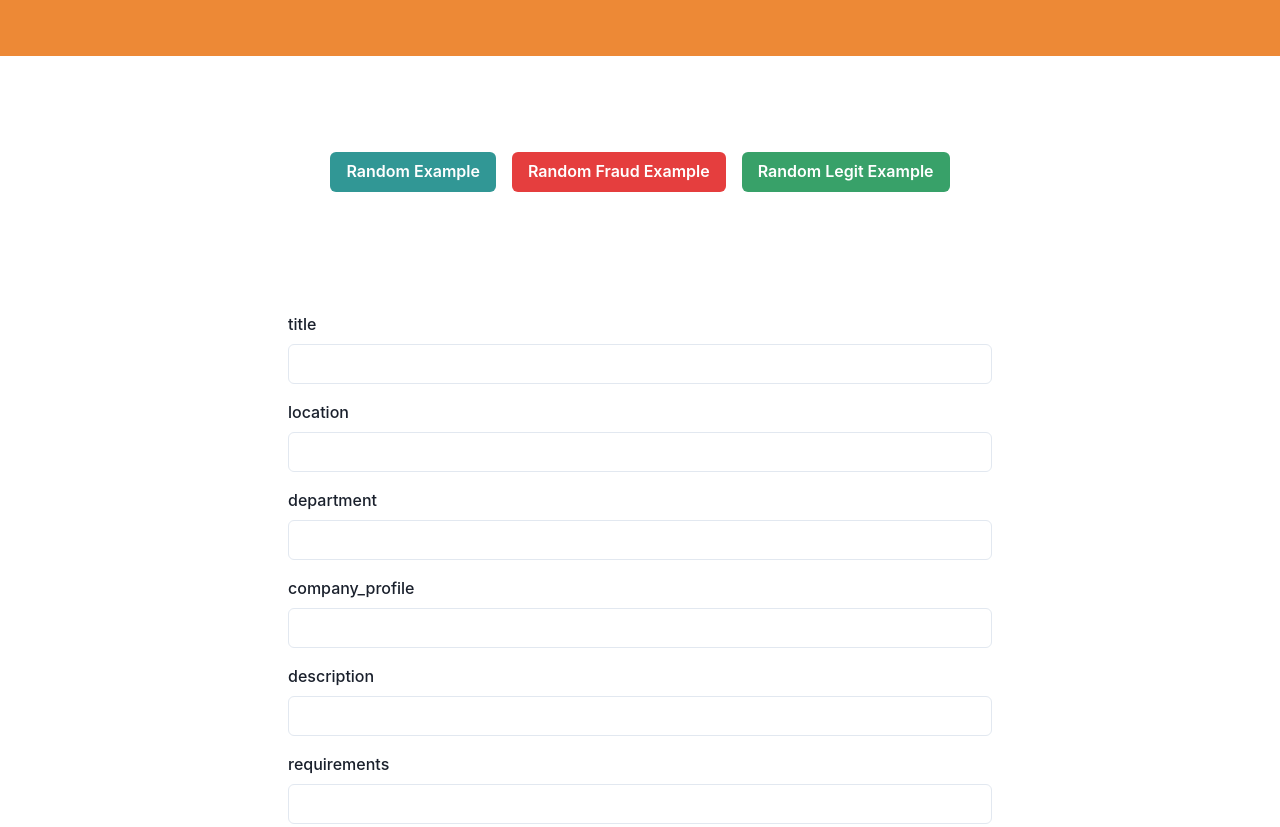
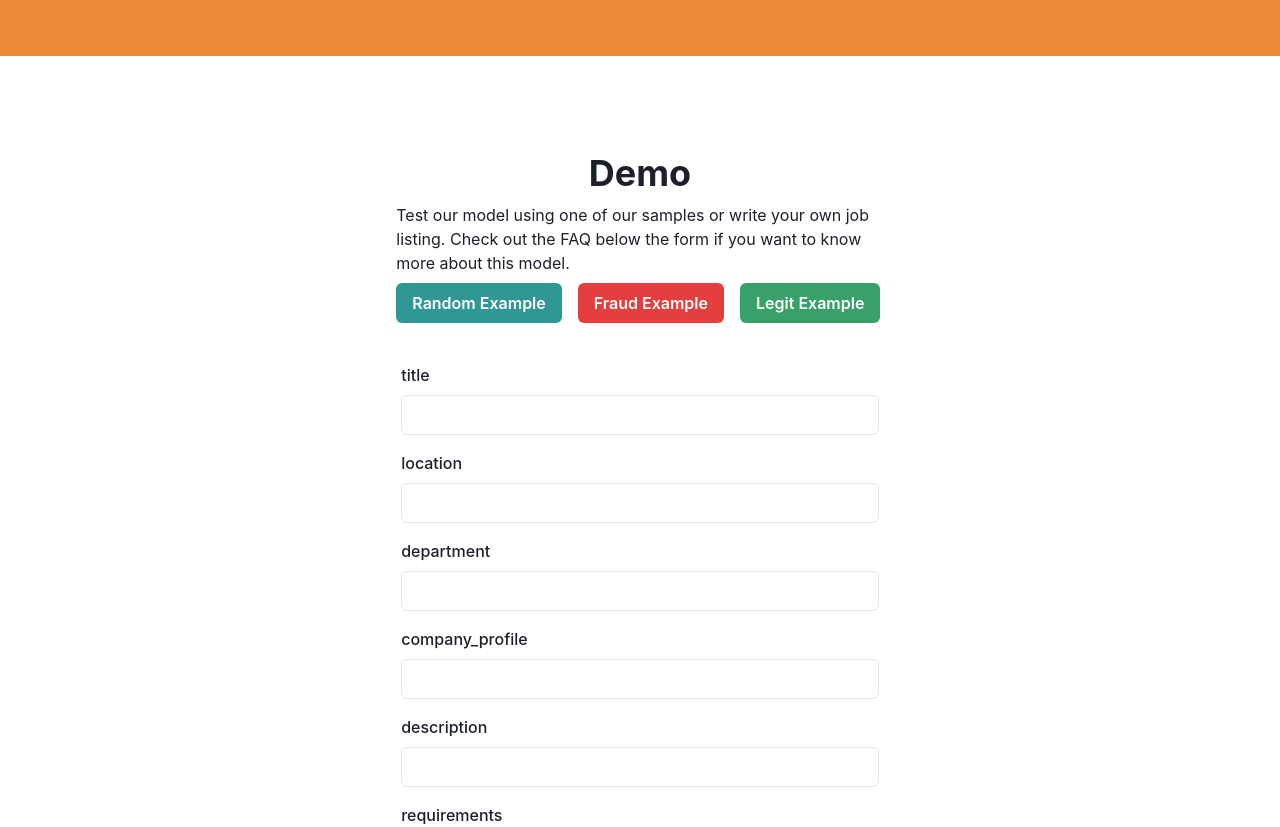
Before and after one commit to JobShield/jobshield-fe, a React (Create React App) app: page / in a window 1280 px wide. Shown: the part 800-1627 px from the top of the page. Built offline with nearby package versions, Linux system fonts and the light colour scheme.

Commit message:
Finish up some stuff.

```diff
--- a/src/components/DemoForm.tsx
+++ b/src/components/DemoForm.tsx
@@ -1,11 +1,13 @@
 import {
   Button,
   Container,
+  Heading,
+  Text,
+  VStack,
   useBreakpointValue,
-  VStack,
 } from "@chakra-ui/react";
 import { Form, Formik } from "formik";
-import { cat_column_options, Input } from "../types";
+import { Input, cat_column_options } from "../types";
 import CheckBox from "./CheckBox";
 import ChoiceField from "./ChoiceField";
 import NumberField from "./NumberField";
@@ -20,7 +22,7 @@ export default function DemoForm({
   const buttonGroupDirection = useBreakpointValue<"column" | "row" | undefined>(
     {
       base: "column",
-      md: "row",
+      sm: "row",
     }
   );
 
@@ -29,11 +31,18 @@ export default function DemoForm({
       {({ setValues }) => (
         <>
           <Container
-            maxW="container.lg"
+            // maxW="container.lg"
             p={{ base: 4, md: 8 }}
             mt={{ base: 8, md: 16 }}
           >
-            <VStack spacing={6}>
+            <VStack>
+              <Heading>Demo</Heading>
+              <Text width={"90%"}>
+                Test our model using one of our samples or write your own job
+                listing. Check out the FAQ below the form if you want to know
+                more about this model.
+              </Text>
+
               <RandomExampleButtons
                 buttonGroupDirection={buttonGroupDirection}
                 setValues={setValues}
@@ -43,9 +52,9 @@ export default function DemoForm({
                 <Container
                   maxW="container.md"
                   p={{ base: 4, md: 8 }}
-                  mt={{ base: 8, md: 16 }}
+                  // mt={{ base: 8, md: 16 }}
                 >
-                  <VStack spacing={4} maxW="container.lg">
+                  <VStack spacing={4} maxW="container.md">
                     <>
                       {[
                         "title",
--- a/src/components/Faq.tsx
+++ b/src/components/Faq.tsx
@@ -17,7 +17,6 @@ const FAQ: React.FC = () => {
           cause significant harm to individuals looking for employment
           opportunities.
         </FaqItem>
-
         <FaqItem question="What is online recruitment fraud and why does it matter?">
           Online recruitment fraud refers to scams where individuals or
           organizations create fake job advertisements, impersonate real
@@ -38,7 +37,6 @@ const FAQ: React.FC = () => {
           annotation process involved researchers carefully examining each job
           entry to determine its authenticity.
         </FaqItem>
-
         <FaqItem question="What does it mean to have a machine learning model trained on EMSCAD?">
           A machine learning model trained on EMSCAD has learned to identify
           patterns and characteristics that distinguish fraudulent job postings
@@ -48,7 +46,6 @@ const FAQ: React.FC = () => {
           automating the process of detecting online recruitment fraud and
           protecting job seekers from scams.
         </FaqItem>
-
         <FaqItem question="Why are some legit job entries marked as fraudulent and vice versa?">
           Machine learning models are not perfect and can sometimes make
           mistakes. There may be instances where a legitimate job posting has
@@ -58,7 +55,7 @@ const FAQ: React.FC = () => {
           limitations, the quality of the training data, or the complexity of
           the problem itself.
         </FaqItem>
-
+        // TODO: Fill in
         <FaqItem question="What are the precision, recall, and f1 scores of your model?">
           The precision, recall, and f1 scores are metrics used to evaluate the
           performance of a machine learning model in classification tasks such
@@ -70,7 +67,6 @@ const FAQ: React.FC = () => {
           it was trained on. For our webapp, the exact scores can be found in
           the "Model Performance" section.
         </FaqItem>
-
         <FaqItem question="How can I do what you've done? / How did you do it?">
           To create a similar webapp, you will need to follow these steps:
           <br />
--- a/src/components/RandomExampleButtons.tsx
+++ b/src/components/RandomExampleButtons.tsx
@@ -15,7 +15,12 @@ export default function RandomExampleButtons({
   ) => void;
 }) {
   return (
-    <Flex direction={buttonGroupDirection} gap={4}>
+    <Flex
+      direction={buttonGroupDirection}
+      gap={4}
+      width={"90%"}
+      alignContent={"centre"}
+    >
       <Button
         colorScheme="teal"
         onClick={() =>
@@ -32,14 +37,14 @@ export default function RandomExampleButtons({
         colorScheme="red"
         onClick={() => getRandomExample(FRAUDULENT_EXAMPLES, setValues)}
       >
-        Random Fraud Example
+        Fraud Example
       </Button>
 
       <Button
         colorScheme="green"
         onClick={() => getRandomExample(LEGIT_EXAMPLES, setValues)}
       >
-        Random Legit Example
+        Legit Example
       </Button>
     </Flex>
   );
```
